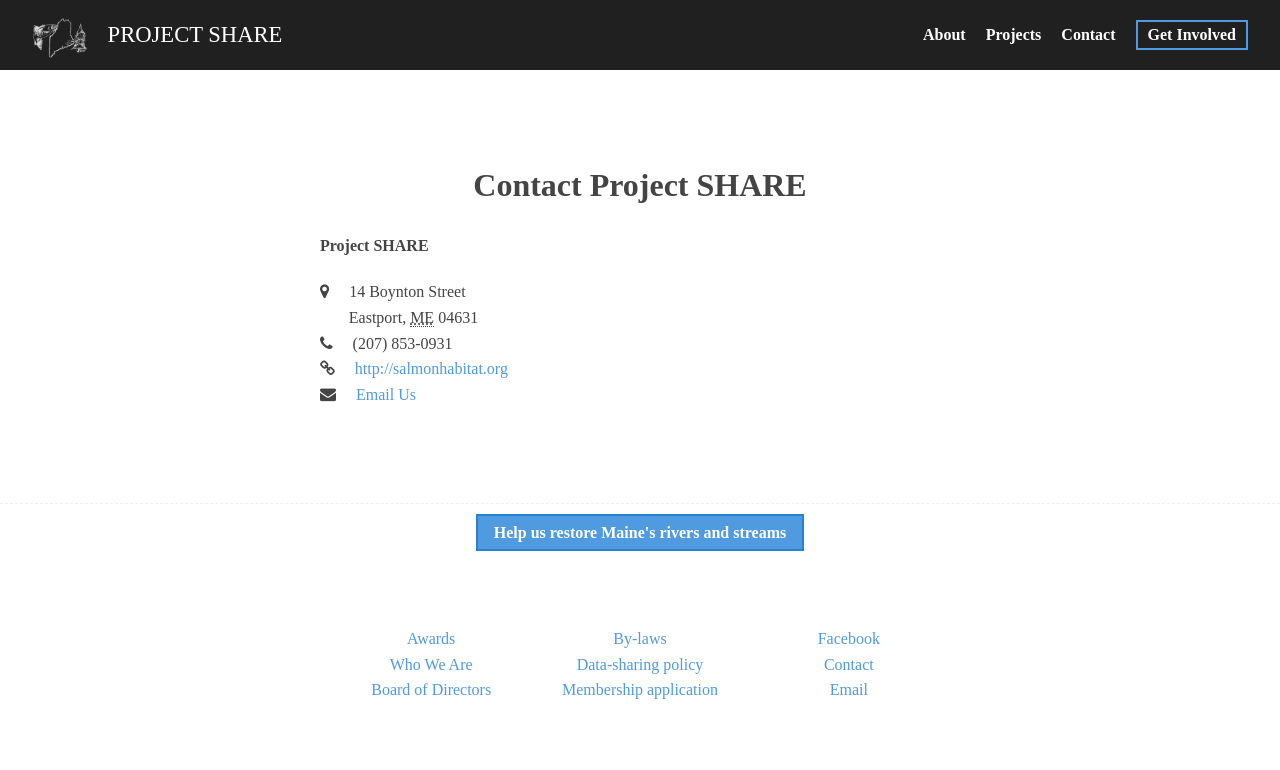
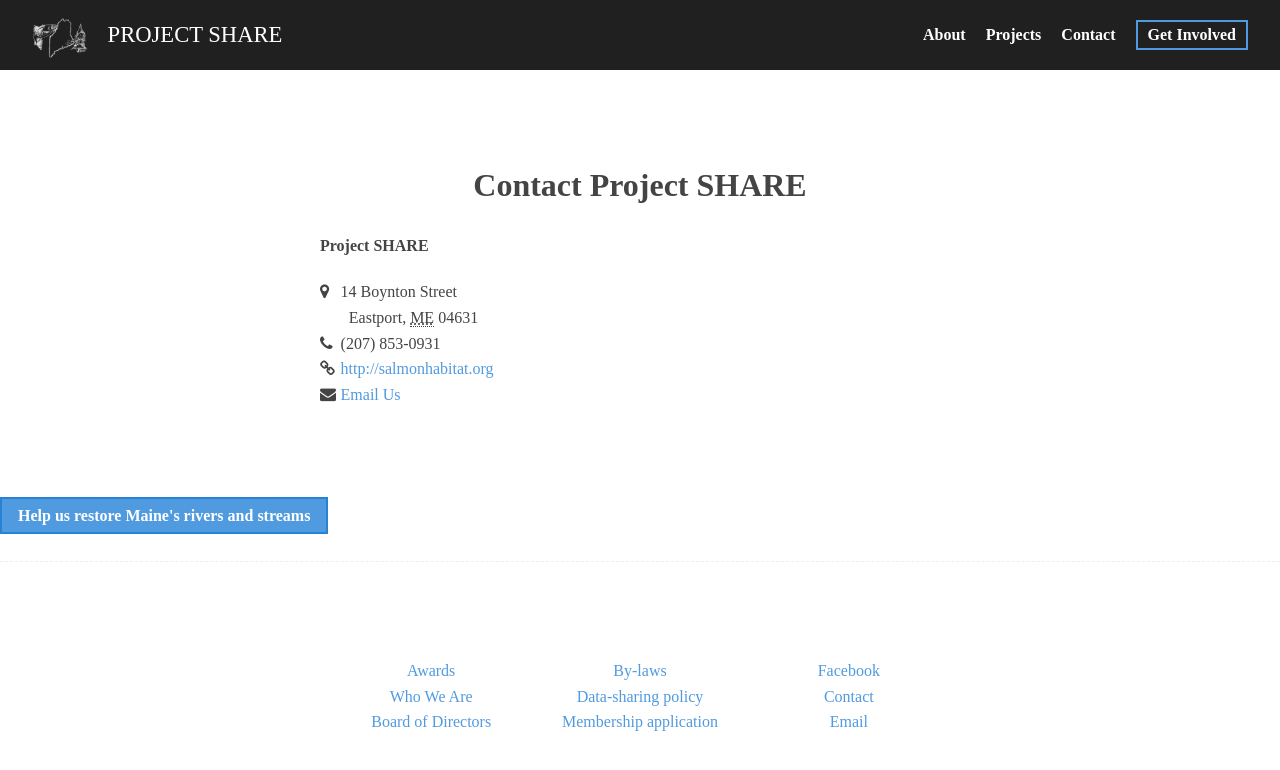
Before and after one commit to salmonhabitat/salmonhabitat, a Jekyll site: the page built from contact.html, in a window 1280 px wide. Shown: the top 770 px of the page. Built offline with Jekyll 4.4.1, drawn with Linux system fonts in a browser that asks for light colours; nearby versions of some CDN libraries; a script that is not in the unit is left out.

Commit message:
footer button placement

```diff
--- a/_includes/footer.html
+++ b/_includes/footer.html
@@ -1,5 +1,8 @@
+
+
+<a href='/get-involved' class='button'>Help us restore Maine's rivers and streams</a>
+
 <footer>
-	<a href='/get-involved' class='button'>Help us restore Maine's rivers and streams</a>
 
 	<div class='content'>
 		<ul>
--- a/contact.html
+++ b/contact.html
@@ -10,12 +10,12 @@
 
 		<div class="vcard">
 			<h4 class="org fn n">Project SHARE</h4>
-			<i class="fa fa-map-marker">&nbsp;</i><span class="street-address">14 Boynton Street</span><br />
+			<i class="fa fa-fw fa-map-marker">&nbsp;</i><span class="street-address">14 Boynton Street</span><br />
 			<span class="locality">Eastport</span>, <abbr class="region" title="Maine">ME</abbr>
 			<span class="postal-code">04631</span><br />
-			<i class="fa fa-phone">&nbsp;</i><span class="tel">(207) 853-0931</span><br />
-			<i class="fa fa-link">&nbsp;</i><a href="http://salmonhabitat.org" class="url">http://salmonhabitat.org</a><br />
-			<i class="fa fa-envelope">&nbsp;</i><a class="email" href="mailto:skoenig@salmonhabitat.org">Email Us</a>
+			<i class="fa fa-fw fa-phone">&nbsp;</i><span class="tel">(207) 853-0931</span><br />
+			<i class="fa fa-fw fa-link">&nbsp;</i><a href="http://salmonhabitat.org" class="url">http://salmonhabitat.org</a><br />
+			<i class="fa fa-fw fa-envelope">&nbsp;</i><a class="email" href="mailto:skoenig@salmonhabitat.org">Email Us</a>
 		</div>
 	</section>
 
```
